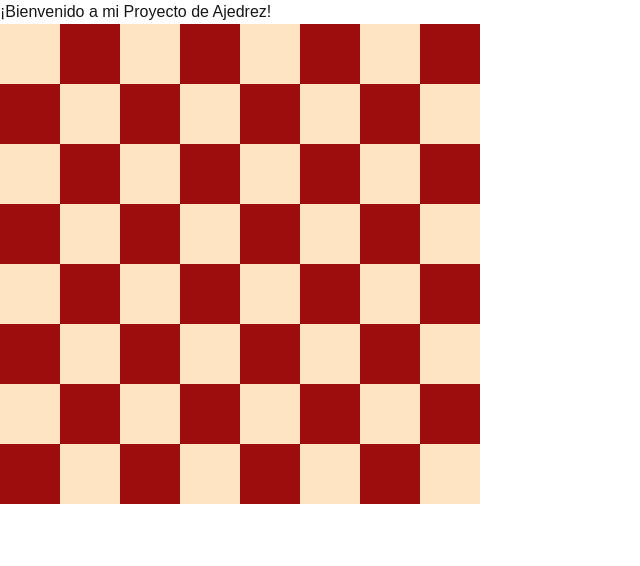
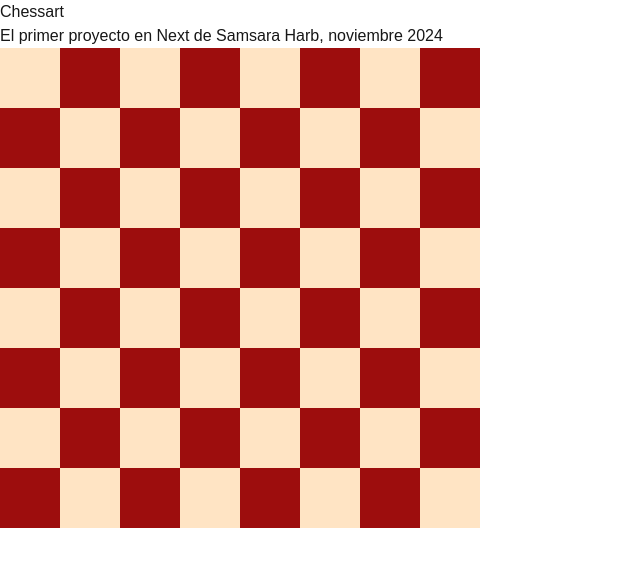
Before and after one commit to Sam-Harb/Chessar, a Next.js app: page / in a window 1280 px wide. Shown: the top 566 px of the page, without its empty margins (0-640 px from the left). Built offline with nearby package versions, Linux system fonts and the light colour scheme.

Commit message:
se modificó pagejs con el mensaje de chessart y los créditos de subtitulo

```diff
--- a/src/app/page.js
+++ b/src/app/page.js
@@ -4,7 +4,8 @@ import Board from './Components/Board.js';
 export default function Page() {
   return (
     <div>
-      <h1>¡Bienvenido a mi Proyecto de Ajedrez!</h1>
+      <h1>Chessart</h1>
+        <h2>El primer proyecto en Next de Samsara Harb, noviembre 2024</h2>
       <Board />
     </div>
   );
```
